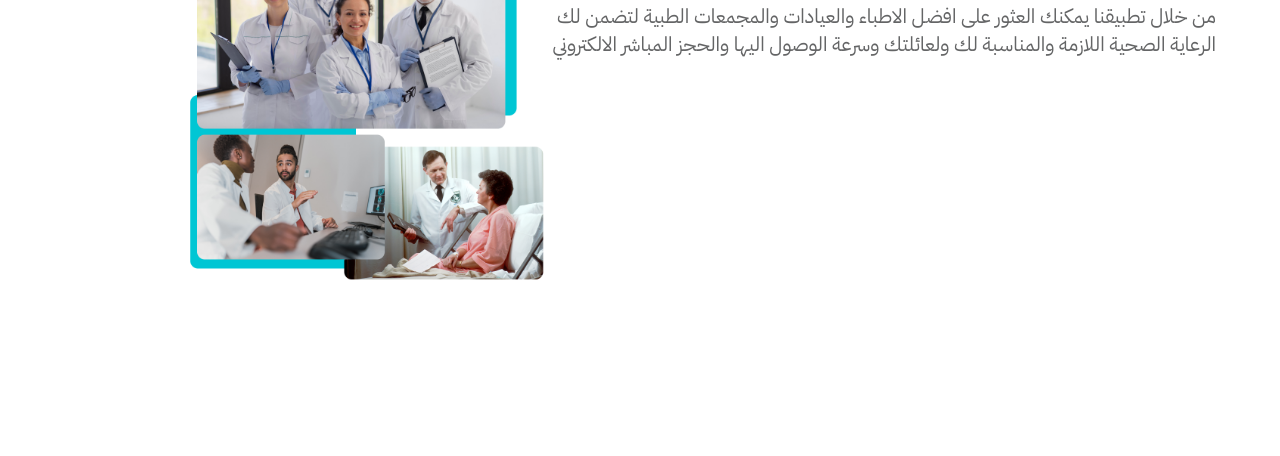
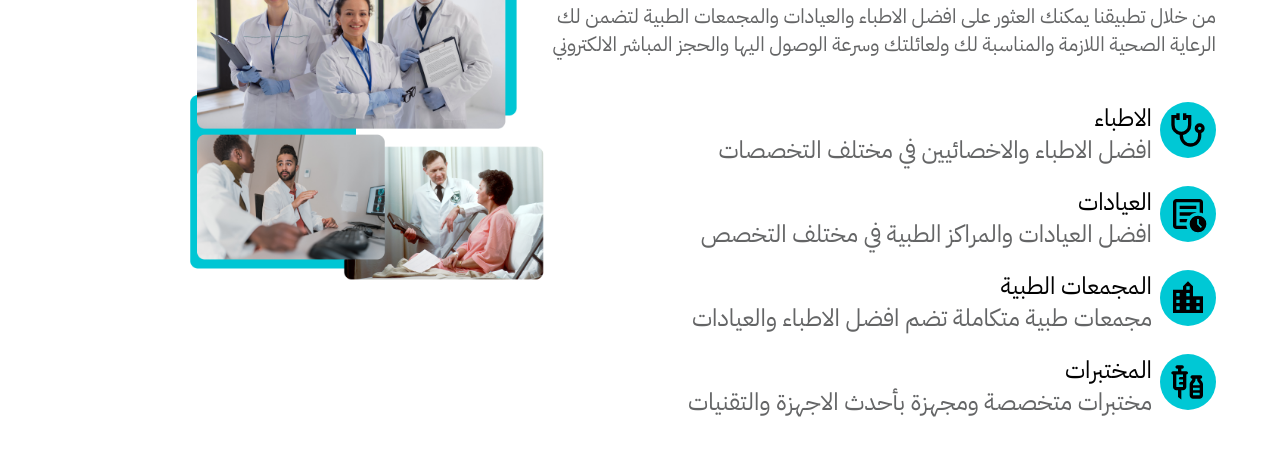
Before and after one commit to noor3030/doctor-landing-page, a Nuxt app: page / in a window 1280 px wide. Shown: the part 1526-1982 px from the top of the page. Before the commit the page ends 1880 px from the top, so only its background shows below. Built offline with nearby package versions, Linux system fonts and the light colour scheme.

Commit message:
Refactor AboutUs.vue component layout

```diff
--- a/components/AboutUs.vue
+++ b/components/AboutUs.vue
@@ -13,19 +13,32 @@
         والحجز المباشر الالكتروني
       </p>
 
-      <div class="flex flex-col">
+      <div class="flex flex-col pt-8 gap-y-5">
+        <AboutUsIcons
+          name="الاطباء"
+          description="  افضل الاطباء والاخصائيين  في مختلف التخصصات"
+          icon="../icons/doctor.svg"
+        />
+        <AboutUsIcons
+          name="العيادات"
+          description="افضل العيادات والمراكز الطبية في مختلف التخصص"
+          icon="../icons/clinic.svg"
+        />
+        <AboutUsIcons
+          name="المجمعات الطبية"
+          description="مجمعات طبية متكاملة تضم افضل الاطباء والعيادات"
+          icon="../icons/medical-complexes.svg"
+        />
+        <AboutUsIcons
+          name="المختبرات"
+          description="مختبرات متخصصة ومجهزة بأحدث الاجهزة والتقنيات"
+          icon="../icons/needle.svg"
+        />
+      </div>
 
 
-      </div>
 
-      <!-- <p class="text-xl text-[#646566]">
-        اضف عيادتك الان واجعلها متاحة للمرضى للحجز المباشر والوصول اليها بسهولة
-      </p> -->
-      <!-- <button
-        class="text-white bg-gradient-to-r from-cyan-400 via-cyan-500 to-cyan-600 hover:bg-gradient-to-br focus:ring-4 focus:outline-none focus:ring-cyan-300 dark:focus:ring-cyan-800 rounded-lg text-2xl px-5 py-2 mt-10"
-      >
-        اضف عيادتك الان
-      </button> -->
+
     </div>
     <div class="img-section">
       <img
```
